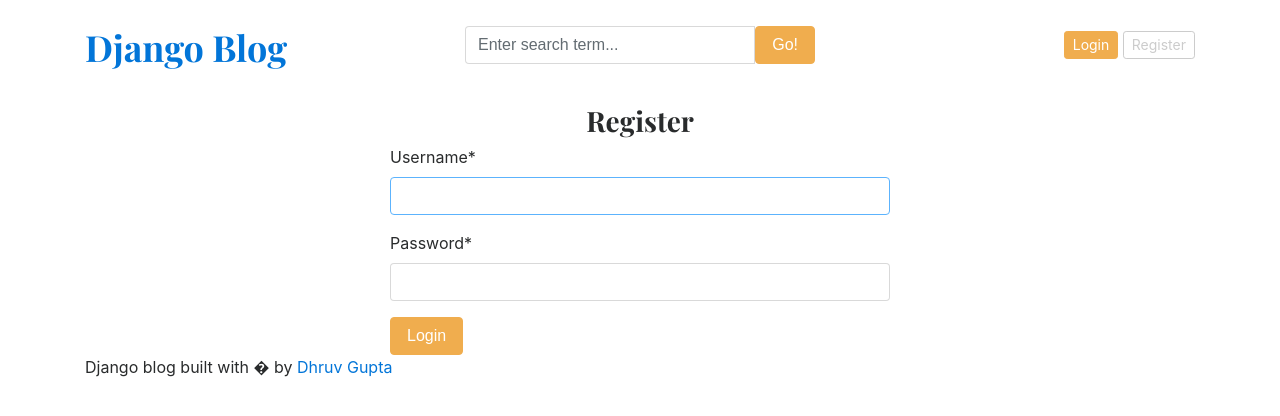
After one commit to dhruvguptafc/django-blog, a Django app: page /login/ in a window 1280 px wide. The commit adds this page. Shown: the top 416 px of the page. Run offline with Django 5.2, Linux system fonts and the light colour scheme; data that the repository does not hold is empty; some libraries are stand-ins or nearby versions.

Commit message:
Register and Login functionality

```diff
--- a/blog_main/settings.py
+++ b/blog_main/settings.py
@@ -38,6 +38,8 @@ INSTALLED_APPS = [
     'django.contrib.messages',
     'django.contrib.staticfiles',
     'blogs',
+    'crispy_forms',
+    'crispy_bootstrap4',
 ]
 
 MIDDLEWARE = [
@@ -125,3 +127,5 @@ STATICFILES_DIRS  = [
 ]
 MEDIA_URL = '/media/'
 MEDIA_ROOT = BASE_DIR /'media'
+
+CRISPY_TEMPLATE_PACK = 'bootstrap4'
--- a/blog_main/urls.py
+++ b/blog_main/urls.py
@@ -24,6 +24,9 @@ urlpatterns = [
     path('admin/', admin.site.urls),
     path('',views.home,name='home'),
     path('category/',include('blogs.urls')),
-    path('<slug:slug>/',BlogsView.blogs,name='blogs'),
     path('blogs/search/',BlogsView.search,name='search'),
+    path('blogs/<slug:slug>/',BlogsView.blogs,name='blogs'),
+    path('register/',views.register,name='register'),
+    path('login/',views.login,name='login'),
+    path('logout/',views.logout,name='logout'),
 ] +static(settings.MEDIA_URL,document_root=settings.MEDIA_ROOT)
--- a/blog_main/views.py
+++ b/blog_main/views.py
@@ -1,7 +1,9 @@
 
-from django.shortcuts import render
-
+from django.contrib import auth
+from django.shortcuts import redirect, render
+from django.contrib.auth.forms import AuthenticationForm
 from blogs.models import Blog, Category
+from .forms import RegistrationForm
 def home(request):
 
     featured_posts = Blog.objects.filter(is_featured = True).order_by('updated_at')
@@ -15,3 +17,44 @@ def home(request):
 
     }
     return render(request,'home.html',context)
+
+def register(request):
+    if request.method=='POST':
+
+        form = RegistrationForm(request.POST)
+        if form.is_valid():
+            form.save()
+            return redirect('register')
+        else:
+            print(form.errors)
+    else:
+        form = RegistrationForm()
+    context = {
+        'form':form,
+    }
+    return render(request,'register.html',context)
+
+
+def login(request):
+    if request.method == 'POST':
+        form = AuthenticationForm(request,request.POST)
+        if form.is_valid():
+            username = form.cleaned_data['username']
+            password = form.cleaned_data['password']
+
+            user = auth.authenticate(username=username,password=password)
+            if user is not None:
+                auth.login(request,user)
+                return redirect('home')
+
+
+    form = AuthenticationForm()
+    context = {
+        'form':form
+    }
+    return render(request,'login.html',context)
+
+
+def logout(request):
+    auth.logout(request)
+    return redirect('home')
--- a/templates/base.html
+++ b/templates/base.html
@@ -27,8 +27,14 @@
 
           </div>
           <div class="col-4 d-flex justify-content-end align-items-center">
-            <a class="btn btn-sm btn-warning" href="#">sign in</a> &nbsp;
-            <a class="btn btn-sm btn-outline-secondary" href="#">Register</a>
+            {% if not user.is_authenticated %}
+            <a class="btn btn-sm btn-warning" href="{%url 'login' %}">Login</a> &nbsp;
+            <a class="btn btn-sm btn-outline-secondary" href="{%url 'register'%}">Register</a>
+            {% else %}
+            <span>You are Logged in as {{user}}</span>
+            &emsp;
+            <span><a href="{%url 'logout'%}">Logout</a></span>
+            {% endif %}
           </div>
         </div>
       </header>
--- /dev/null
+++ b/templates/login.html
@@ -0,0 +1,11 @@
+{% extends 'base.html' %}
+
+{% block content %}
+{% load crispy_forms_tags %}
+<h3 class="text-center">Register</h3>
+<form action="{% url 'login' %}" method="POST" style="width:500px;margin:auto;">
+    {% csrf_token%}
+    {{ form | crispy }}
+    <button type="submit"class="btn btn-warning">Login</button>
+</form>
+{% endblock %}
```
Also changed, not shown: blog_main/forms.py (added, +8 -0 lines), templates/register.html (added, +13 -0 lines).
